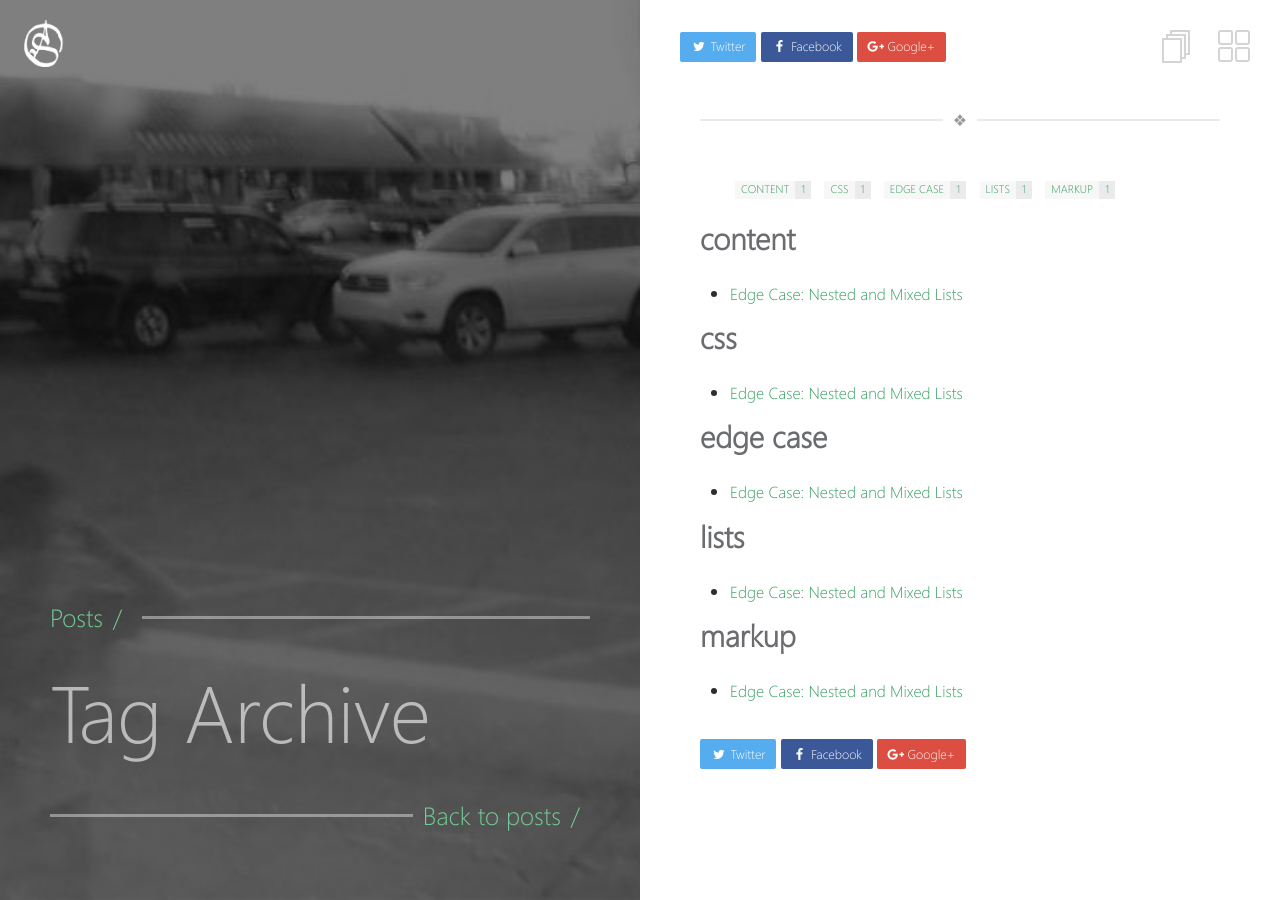
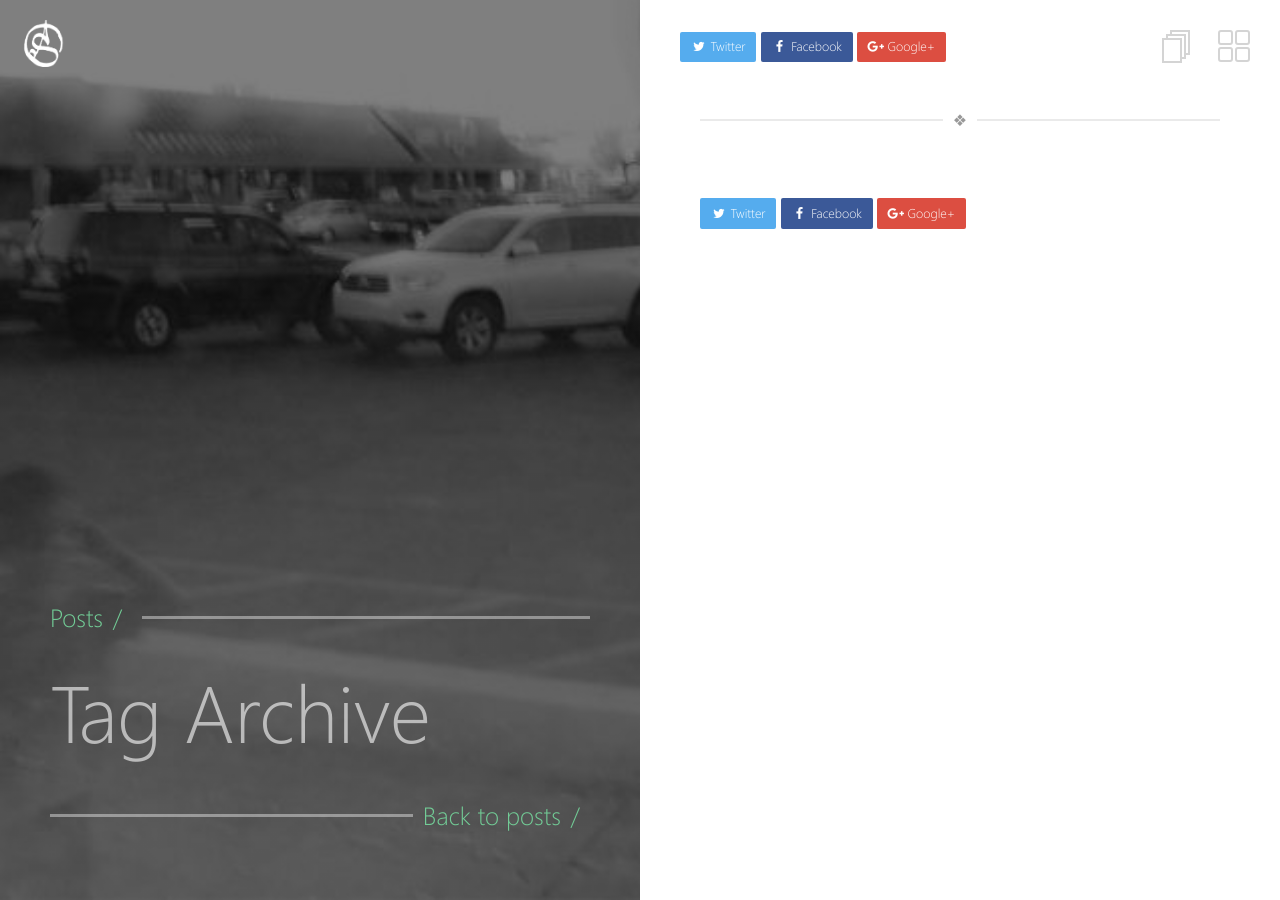
Before and after one commit to alexanderosmith/alexanderosmith-1.0, a Jekyll site: the page built from _pages/tags.md, in a window 1280 px wide. Built offline with Jekyll 4.4.1, drawn with Linux system fonts in a browser that asks for light colours; some of the changed lines change nothing that is shown.

```diff
--- a/_config.yml
+++ b/_config.yml
@@ -32,10 +32,10 @@
 #email:             email
 #google.plus:        username
 #twitter:            username
-#facebook:           username
+facebook:           aos11409
 github:             aos11409
 #stackoverflow:     123456/username   from a "http://stackoverflow.com/users/123456/username" link
-#linkedin:          username
+linkedin:           aos11409
 #xing:              username
 #instagram:          username
 #lastfm:            username
--- a/_posts/2009-05-15-edge-case-nested-and-mixed-lists.md
+++ /dev/null
@@ -1,61 +0,0 @@
----
-layout: post
-title: "Edge Case: Nested and Mixed Lists"
-categories:
-  - Edge Case
-tags:
-  - content
-  - css
-  - edge case
-  - lists
-  - markup
----
-
-Nested and mixed lists are an interesting beast. It's a corner case to make sure that
-
-* Lists within lists do not break the ordered list numbering order
-* Your list styles go deep enough.
-
-### Ordered -- Unordered -- Ordered
-
-1. ordered item
-2. ordered item
-  * **unordered**
-  * **unordered**
-    1. ordered item
-    2. ordered item
-3. ordered item
-4. ordered item
-
-### Ordered -- Unordered -- Unordered
-
-1. ordered item
-2. ordered item
-  * **unordered**
-  * **unordered**
-    * unordered item
-    * unordered item
-3. ordered item
-4. ordered item
-
-### Unordered -- Ordered -- Unordered
-
-* unordered item
-* unordered item
-  1. ordered
-  2. ordered
-    * unordered item
-    * unordered item
-* unordered item
-* unordered item
-
-### Unordered -- Unordered -- Ordered
-
-* unordered item
-* unordered item
-  * unordered
-  * unordered
-    1. **ordered item**
-    2. **ordered item**
-* unordered item
-* unordered item
```
Also changed, not shown: 1 other file.
